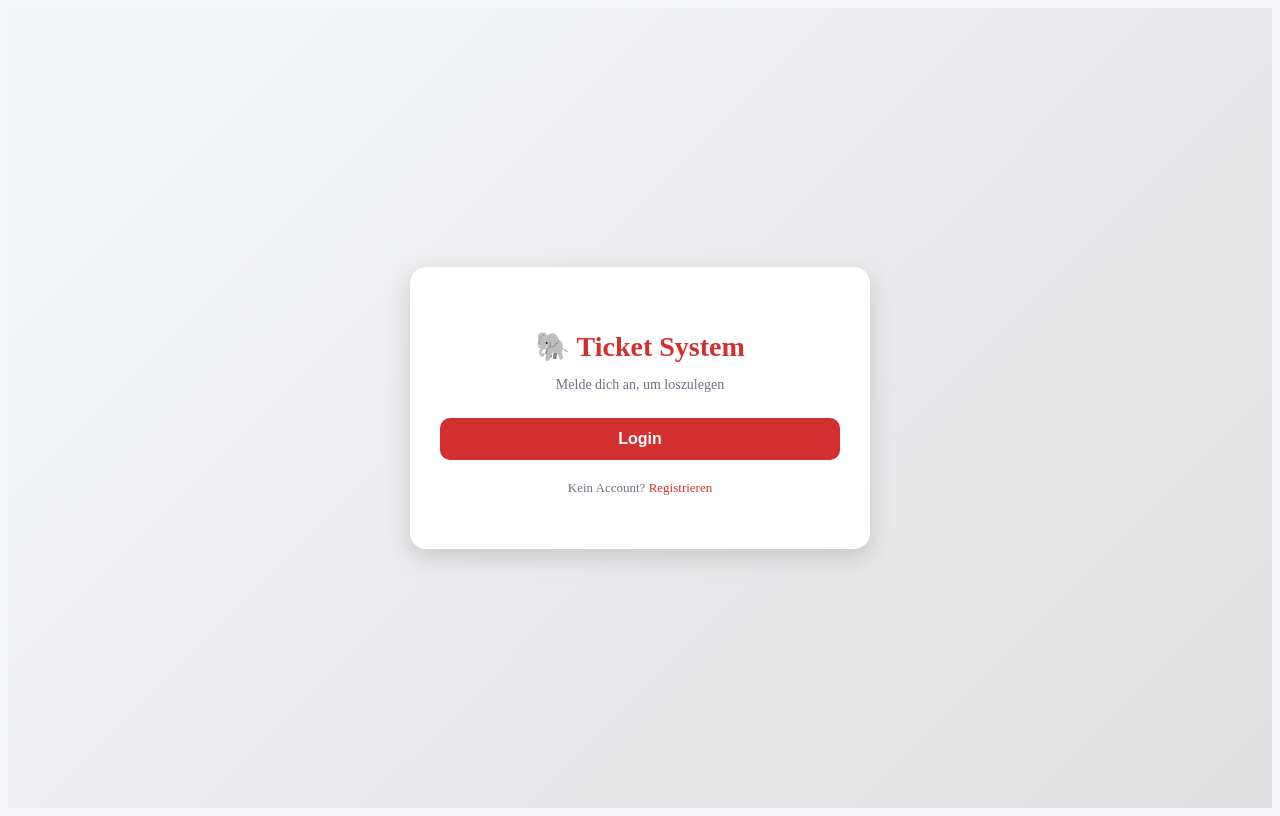
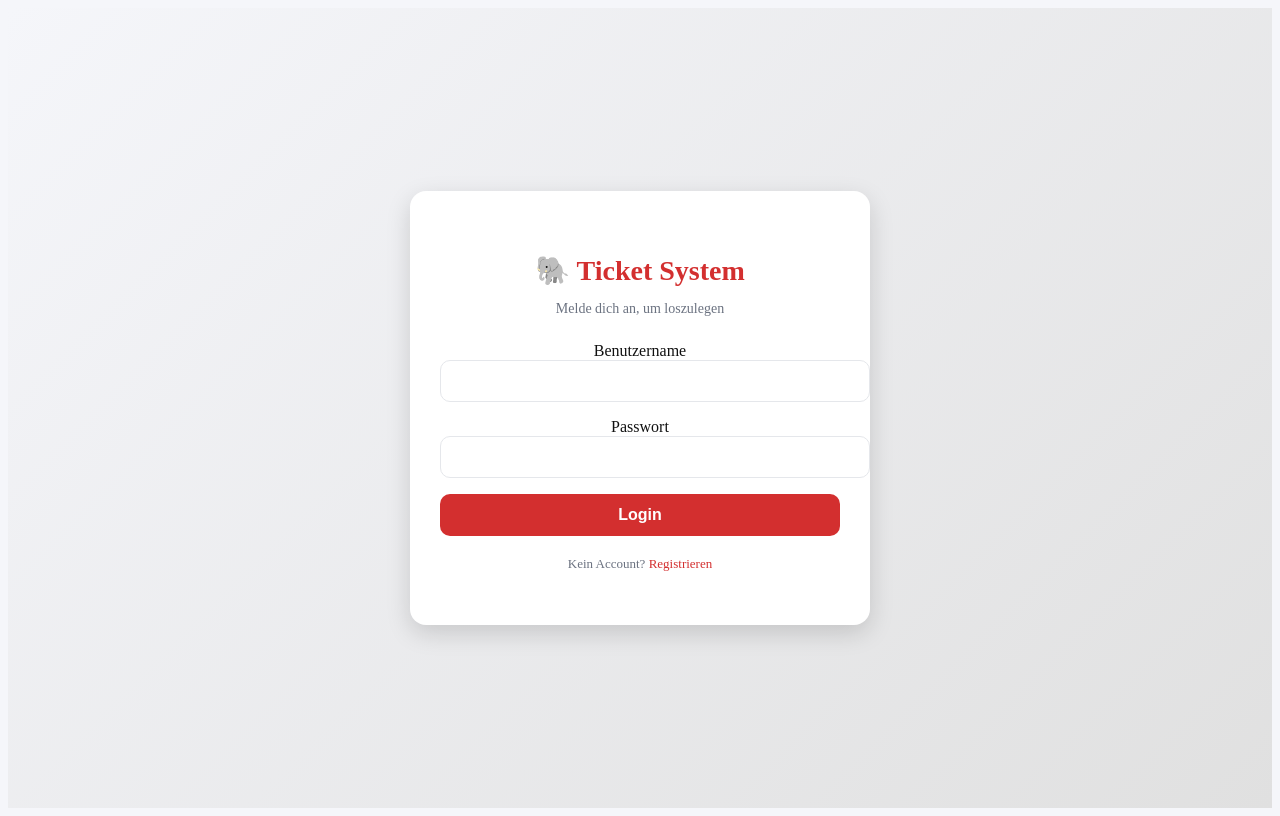
Before and after one commit to Ri4ards2006/Ticket_System_App, a Flask app: page /login in a window 1280 px wide. Run offline with Flask 3, Linux system fonts and the light colour scheme.

Commit message:
changed the LOgin html

```diff
--- a/backend/src/templates/login.html
+++ b/backend/src/templates/login.html
@@ -12,10 +12,16 @@
     <div class="login-box">
       <h2>🐘 Ticket System</h2>
       <p class="subtitle">Melde dich an, um loszulegen</p>
- <form action="{{ url_for('main.login') }}" method="post">
+<form action="{{ url_for('main.login') }}" method="post">
+  <label for="username">Benutzername</label>
+  <input type="text" id="username" name="username" required>
+
+  <label for="password">Passwort</label>
+  <input type="password" id="password" name="password" required>
 
   <button type="submit">Login</button>
 </form>
+
 
       <div class="footer">
         <p>Kein Account? <a href="#">Registrieren</a></p>
```
